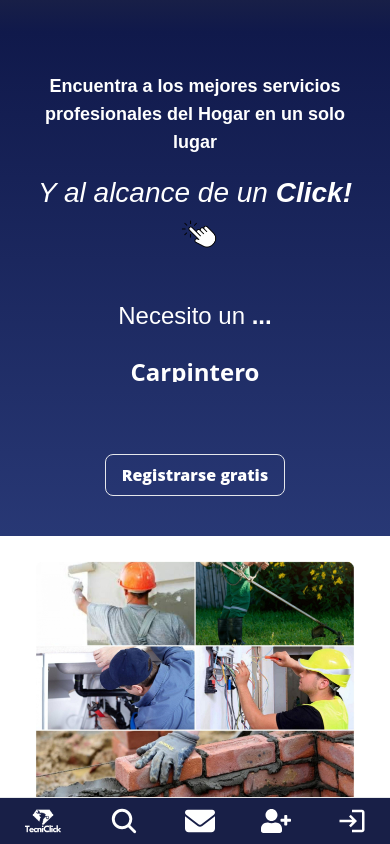
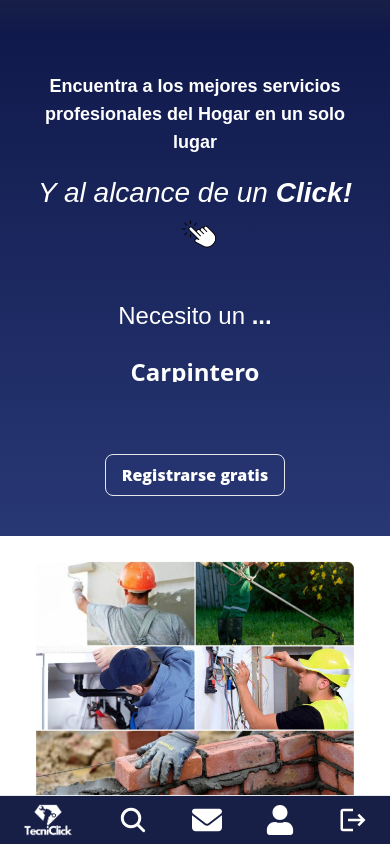
Before and after one commit to TecniClick/TecniClick-FrontEnd, a Next.js app in the folder front/: page / in a window 390 px wide. Shown: the top 844 px of the page. Built offline with nearby package versions, Linux system fonts and the light colour scheme.

Commit message:
condicional para los botones del navbar

```diff
--- a/front/src/app/layout.tsx
+++ b/front/src/app/layout.tsx
@@ -17,7 +17,7 @@ export default function RootLayout({
   return (
     <html lang="en">
       <body className="flex flex-col min-h-screen">
-        <nav className="bg-gradient-navbar p-4 shadow-lg">
+        <nav className="w-full bg-gradient-navbar p-4 shadow-lg">
           <NavBar />
         </nav>
         <main>
--- /dev/null
+++ b/front/src/components/NavBar/LoginButton.tsx
@@ -0,0 +1,61 @@
+"use client"
+import Image from "next/image"
+import Link from "next/link"
+import { MouseEvent, useState } from "react"
+import { toast } from "sonner"
+
+import { IoSearch } from "react-icons/io5";
+import { MdLogin, MdLogout } from "react-icons/md";
+import { FaUser, FaUserPlus } from "react-icons/fa";
+import { FaEnvelope } from "react-icons/fa6";
+import logo from "../../../public/logo.png";
+
+
+const LoginButton = () => {
+  const [logged, setLogged] = useState(true)
+
+  const logoutHandler = (event: MouseEvent) => {
+    event.preventDefault()
+    toast.warning("Seguro que quieres cerrar sesión?", {
+      action: {
+        label: "Seguro",
+        onClick() { setLogged(false) },
+      },
+      position: "top-right"
+    })
+  }
+
+  return (
+    <>
+      {logged ? (
+        <div className="hidden w-full md:flex justify-between items-center">
+          <Link href="/dashord" className="btn-hundido">Perfil</Link>
+          <button onClick={(event) => logoutHandler(event)} className="px-3 py-1 ml-2 rounded-md bg-secondary hover:bg-quaternary text-primary hover:text-secondary flex justify-center items-center">
+            <span>Cerrar Sesión</span>
+          </button>
+        </div>
+      ) : (
+        <div className="hidden w-full md:flex justify-end items-center">
+          <Link href="/login" className="text-nowrap hover:text-quaternary">Iniciar Sesión</Link>
+          <div className="px-3 py-[2px] ml-2 rounded-md bg-secondary hover:bg-quaternary text-primary hover:text-secondary flex justify-center items-center">
+            <Link href="/register">Registrarse</Link>
+          </div>
+        </div>
+      )}
+
+      <ul className="md:hidden flex justify-around items-center text-secondary font-semibold py-2">
+        <Link className="hover:text-quaternary transition flex justify-center items-center h-8 aspect-[5/3] relative" href="/"><Image src={logo} alt="logo" fill loading="lazy" style={{ objectFit: "contain" }} /></Link>
+        <Link className="hover:text-quaternary transition" href="/services"><IoSearch size={30} /></Link>
+        <Link className="hover:text-quaternary transition" href="/contact"><FaEnvelope size={30}/></Link>
+
+      {logged ? <Link className="hover:text-quaternary transition" href="/dashord"><FaUser size={30} /></Link>
+      : <Link className="hover:text-quaternary transition" href="/register"><FaUserPlus size={30} /></Link>}
+
+      {logged ? <button className="hover:text-quaternary transition" onClick={(event) => logoutHandler(event)}><MdLogout size={30} /></button>
+      : <Link className="hover:text-quaternary transition" href="/login"><MdLogin size={30} /></Link>}
+      </ul>
+    </>
+  )
+}
+
+export default LoginButton
--- a/front/src/components/NavBar/NavBar.tsx
+++ b/front/src/components/NavBar/NavBar.tsx
@@ -2,10 +2,7 @@ import Image from "next/image";
 import logo from "../../../public/logo.png";
 import Link from "next/link";
 import DarkMode from "../DarkMode/DarkMode";
-import { IoSearch } from "react-icons/io5";
-import { MdLogin } from "react-icons/md";
-import { FaUserPlus } from "react-icons/fa";
-import { FaEnvelope } from "react-icons/fa6";
+import LoginButton from "./LoginButton";
 
 const NavBar = () => {
     return (
@@ -25,8 +22,7 @@ const NavBar = () => {
                     </div>
                     <li className="btn-hundido"><Link href="/services">Buscar Servicios</Link></li>
                     <li className="btn-hundido"><Link href="/contact">Contacto</Link></li>
-                    <li className="btn-hundido"><Link href="/register">Registrarse</Link></li>
-                    <li className="btn-hundido"><Link href="/login">Iniciar Sesión</Link></li>
+                    <li className="w-1/3"><LoginButton /></li>
                     <li><DarkMode /></li>
                 </ul>
             </nav>
@@ -34,13 +30,7 @@ const NavBar = () => {
             {/* NavBar para pantallas pequeñas!! */}
 
             <nav className="md:hidden fixed bottom-0 left-0 w-full bg-primary border-t shadow-md z-50">
-                <ul className="flex justify-around items-center text-secondary font-semibold py-2">
-                    <li><Link className="hover:text-quaternary transition" href="/"><Image className="w-10" src={logo} alt="logo" /></Link></li>
-                    <li><Link className="hover:text-quaternary transition" href="/services"><IoSearch size={30} /></Link></li>
-                    <li><Link className="hover:text-quaternary transition" href="/contact"><FaEnvelope size={30}/></Link></li>
-                    <li><Link className="hover:text-quaternary transition" href="/register"><FaUserPlus size={30} /></Link></li>
-                    <li><Link className="hover:text-quaternary transition" href="/login"><MdLogin size={30} /></Link></li>
-                </ul>
+                <LoginButton />
             </nav>
         </>
     );
--- a/front/src/styles/globals.css
+++ b/front/src/styles/globals.css
@@ -17,10 +17,7 @@
     h5 { @apply text-h5; }
     h6 { @apply text-h6; }
 
-    body {
-        @apply bg-secondary text-primary font-fontSecondary;
-    }
-
+    body { @apply bg-secondary text-primary font-fontSecondary; }
     html.dark body { @apply bg-primary text-secondary; }
 
     .secundary { @apply bg-[#dde0f1] text-tertiary; }
```
